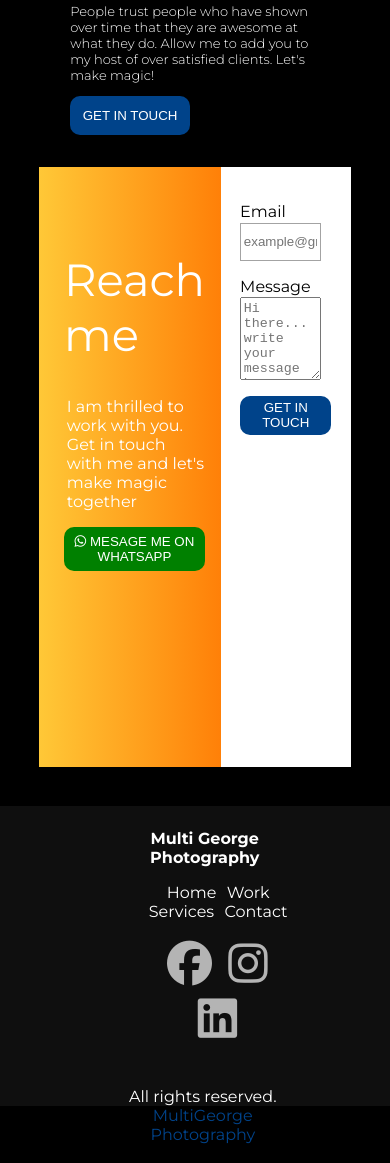
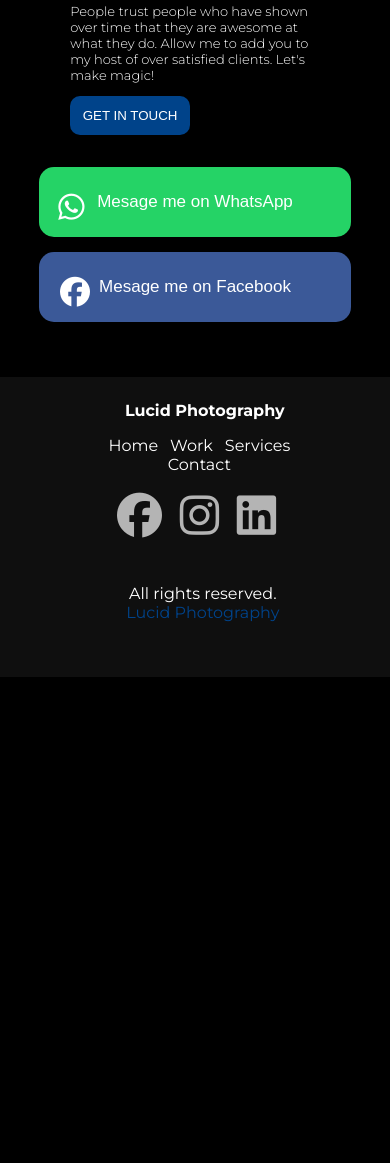
Before and after one commit to teamspillcode/spillcode, a plain HTML site: page index.html in a window 390 px wide. Shown: the part 3576-4739 px from the top of the page. After the commit the page ends 4311 px from the top, so only its background shows below. Drawn offline with nearby package versions, Linux system fonts and the light colour scheme.

Commit message:
replace the contact form with social contact patterns and adjust footer for mobile display

```diff
--- a/css/style.css
+++ b/css/style.css
@@ -420,9 +420,28 @@ nav ul li a {
   width: 80%;
   padding: 3%;
 }
-#contact-whatsapp-button {
-  background-color: green;
+.contact-btns {
+  color: var(--main-white);
+  font-size: 17px;
+  height: 70px;
+  width: 100%;
+  border: none;
+  border-radius: 15px;
+  margin-bottom: 5%;
+  display: block;
 }
+.contact-btns i{
+  font-size: 30px;
+  position: absolute;
+  margin-left: -10%;
+}
+#facebook-contact-button{
+  background-color: #3b5998;
+}
+#whatsapp-contact-button{
+  background-color: #25D366;
+}
+
 #contact-whatsapp-button:hover {
   background-color: var(--main-white);
   color: green;
@@ -481,6 +500,7 @@ footer {
 .copyright span {
   color: var(--main-blue);
 }
+
 @media screen and (max-width: 400px) {
   body {
     background-color: black;
@@ -602,4 +622,10 @@ footer {
     border: none;
     background-color: var(--main-white);
   }
+  .footer-nav{
+    margin-left: -20%;
+  }
+  .footer-social-icons{
+    margin-left: -22%;
+  }
 }
--- a/index.html
+++ b/index.html
@@ -448,7 +448,7 @@
           </button>
         </div>
       </section>
-      <section class="contact-section">
+      <!-- <section class="contact-section">
         <div class="contact-section-flexbox flexbox-1">
           <h1>Reach me</h1>
           <p>
@@ -458,17 +458,6 @@
           <button class="profile-action-btn" id="contact-whatsapp-button">
             <i class="fab fa-whatsapp"></i> Mesage me on WhatsApp
           </button>
-          <!-- <ul class="footer-social-icons">
-            <li>
-              <a href="#"><i class="fab fa-facebook"></i></a>
-            </li>
-            <li>
-              <a href="#"><i class="fab fa-instagram"></i></a>
-            </li>
-            <li>
-              <a href="#"><i class="fab fa-linkedin"></i></a>
-            </li>
-          </ul> -->
         </div>
         <div class="contact-section-flexbox flexbox-2">
           <form action="">
@@ -496,11 +485,20 @@
             </button>
           </form>
         </div>
+      </section> -->
+      <section class="">
+        <button class="contact-btns" id="whatsapp-contact-button">
+          <i class="fab fa-whatsapp"></i> Mesage me on WhatsApp
+        </button>
+        <button class="contact-btns" id="facebook-contact-button">
+          <i class="fab fa-facebook"></i> Mesage me on Facebook
+        </button>
       </section>
     </article>
+
     <footer>
       <div class="footer-content">
-        <p class="logo footer-logo">Multi George Photography</p>
+        <p class="logo footer-logo">Lucid Photography</p>
         <ul class="footer-nav">
           <li><a href="#">Home</a></li>
           <li><a href="#">Work</a></li>
@@ -519,7 +517,7 @@
           </li>
         </ul>
         <p class="copyright">
-          All rights reserved. <span>MultiGeorge Photography</span>
+          All rights reserved. <span>Lucid Photography</span>
         </p>
       </div>
     </footer>
```
